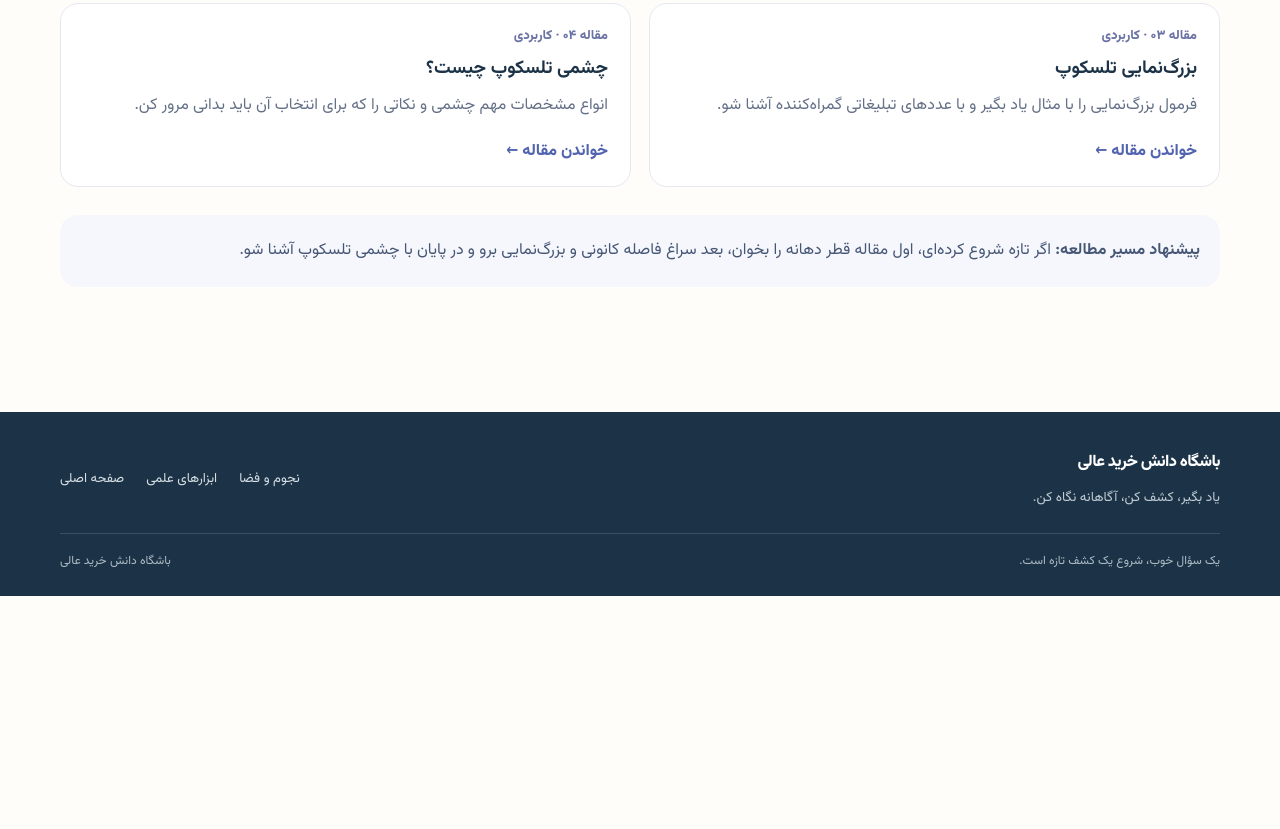
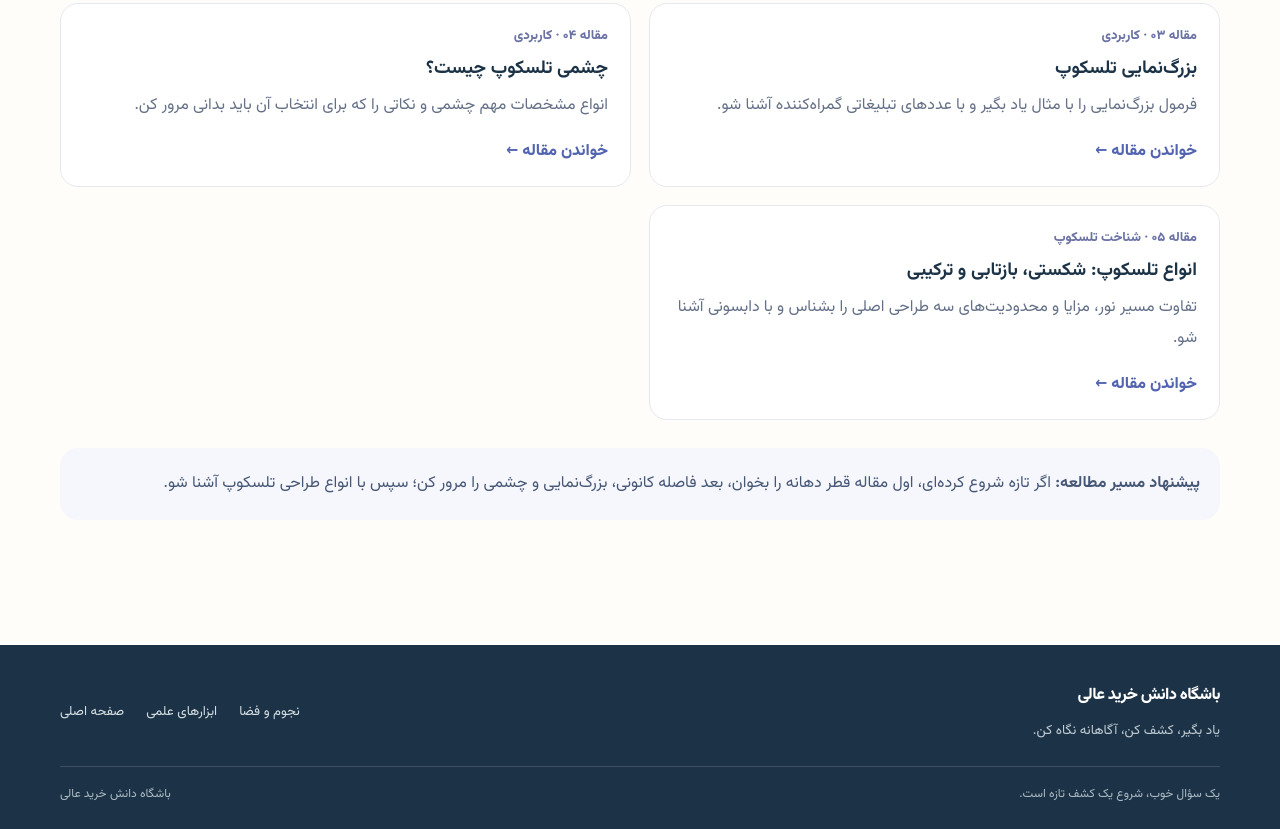
Before and after one commit to Kharideali/danesh-club, a plain HTML site: page guides/telescope/index.html in a window 1280 px wide. Shown: the part 1247-2076 px from the top of the page. Before the commit the page ends 1843 px from the top, so only its background shows below. Drawn offline with Linux system fonts and the light colour scheme.

Commit message:
Add telescope types guide to telescope hub

```diff
--- a/guides/telescope/index.html
+++ b/guides/telescope/index.html
@@ -5,7 +5,7 @@
 <meta name="viewport" content="width=device-width, initial-scale=1">
 <meta name="theme-color" content="#fffdf9">
 <title>دنیای تلسکوپ | راهنماها و مقاله‌های آموزشی باشگاه دانش</title>
-<meta name="description" content="مقاله‌های آموزشی تلسکوپ: قطر دهانه، فاصله کانونی، بزرگ‌نمایی و چشمی؛ از آشنایی تا انتخاب آگاهانه تلسکوپ.">
+<meta name="description" content="مقاله‌های آموزشی تلسکوپ: قطر دهانه، فاصله کانونی، بزرگ‌نمایی، چشمی و انواع تلسکوپ شکستی، بازتابی و ترکیبی.">
 <link rel="canonical" href="https://kharideali.github.io/danesh-club/guides/telescope/">
 <link rel="preconnect" href="https://fonts.googleapis.com">
 <link rel="preconnect" href="https://fonts.gstatic.com" crossorigin>
@@ -50,8 +50,9 @@
 <a class="telescope-card" href="https://kharideali.github.io/aperture-guide/focal-length.html" target="_blank" rel="noopener noreferrer"><span class="num">مقاله ۰۲ · پایه‌ای</span><h2>فاصله کانونی تلسکوپ</h2><p>بفهم فاصله کانونی چیست و چه ارتباطی با بزرگ‌نمایی و میدان دید دارد.</p><span class="read">خواندن مقاله ←</span></a>
 <a class="telescope-card" href="https://kharideali.github.io/aperture-guide/magnification.html" target="_blank" rel="noopener noreferrer"><span class="num">مقاله ۰۳ · کاربردی</span><h2>بزرگ‌نمایی تلسکوپ</h2><p>فرمول بزرگ‌نمایی را با مثال یاد بگیر و با عددهای تبلیغاتی گمراه‌کننده آشنا شو.</p><span class="read">خواندن مقاله ←</span></a>
 <a class="telescope-card" href="https://kharideali.github.io/aperture-guide/eyepiece.html" target="_blank" rel="noopener noreferrer"><span class="num">مقاله ۰۴ · کاربردی</span><h2>چشمی تلسکوپ چیست؟</h2><p>انواع مشخصات مهم چشمی و نکاتی را که برای انتخاب آن باید بدانی مرور کن.</p><span class="read">خواندن مقاله ←</span></a>
+<a class="telescope-card" href="https://kharideali.github.io/aperture-guide/telescope-types-guide.html" target="_blank" rel="noopener noreferrer"><span class="num">مقاله ۰۵ · شناخت تلسکوپ</span><h2>انواع تلسکوپ: شکستی، بازتابی و ترکیبی</h2><p>تفاوت مسیر نور، مزایا و محدودیت‌های سه طراحی اصلی را بشناس و با دابسونی آشنا شو.</p><span class="read">خواندن مقاله ←</span></a>
 </div>
-<div class="telescope-note"><strong>پیشنهاد مسیر مطالعه:</strong> اگر تازه شروع کرده‌ای، اول مقاله قطر دهانه را بخوان، بعد سراغ فاصله کانونی و بزرگ‌نمایی برو و در پایان با چشمی تلسکوپ آشنا شو.</div>
+<div class="telescope-note"><strong>پیشنهاد مسیر مطالعه:</strong> اگر تازه شروع کرده‌ای، اول مقاله قطر دهانه را بخوان، بعد فاصله کانونی، بزرگ‌نمایی و چشمی را مرور کن؛ سپس با انواع طراحی تلسکوپ آشنا شو.</div>
 </section>
 </main>
 <footer class="footer"><div class="wrap"><div class="footer-main"><div><a class="brand" href="../../"><span class="brand-name">باشگاه دانش خرید عالی</span></a><p class="footer-tagline">یاد بگیر، کشف کن، آگاهانه نگاه کن.</p></div><nav class="footer-nav" aria-label="پیوندهای باشگاه"><a href="../../categories/space/">نجوم و فضا</a><a href="../../categories/tools/">ابزارهای علمی</a><a href="../../">صفحه اصلی</a></nav></div><div class="footer-bottom"><span>یک سؤال خوب، شروع یک کشف تازه است.</span><span>باشگاه دانش خرید عالی</span></div></div></footer>
```
